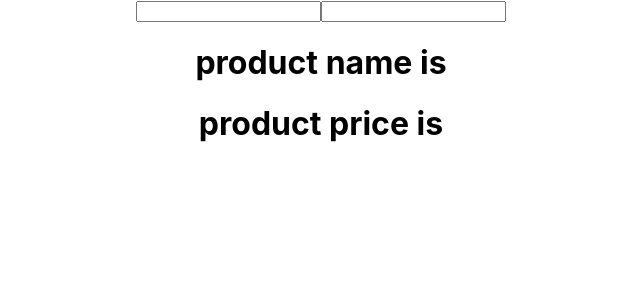
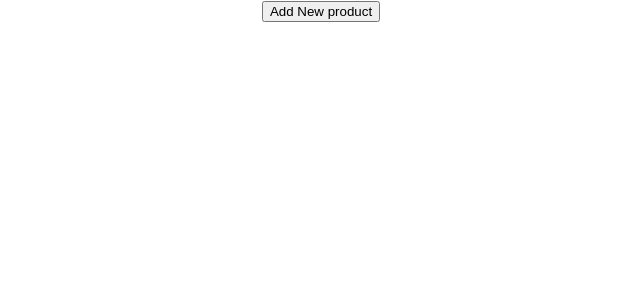
Before and after one commit to masayaeto/react-connect-api-app, a React (Create React App) app: page / in a window 1280 px wide. Shown: the top 300 px of the page, without its empty margins (319-959 px from the left). Built offline with nearby package versions, Linux system fonts and the light colour scheme.

Commit message:
useStateで配列を扱う

```diff
--- a/src/App.js
+++ b/src/App.js
@@ -1,11 +1,11 @@
 import logo from './logo.svg';
 import './App.css';
-import Basic1 from './components/Basic1';
+import Basic2 from './components/Basic2';
 
 function App() {
   return (
     <div className="App">
-      <Basic1></Basic1>
+      <Basic2></Basic2>
     </div>
   );
 }
--- /dev/null
+++ b/src/components/Basic2.js
@@ -0,0 +1,23 @@
+import React, {useState} from 'react'
+
+const Basic2 = () => {
+  const [products, setProducts] = useState([])
+  const newProducts = () => {
+    setProducts([...products, {
+      id: products.length,
+      name: "Hello World"
+    }])
+  }
+  return (
+    <div>
+      <button onClick={newProducts}>Add New product</button>
+      <ul>
+        {products.map(product => (
+          <li key={product.id}>{product.name} id: {product.id}</li>
+        ))}
+      </ul>
+    </div>
+  )
+}
+
+export default Basic2
```
